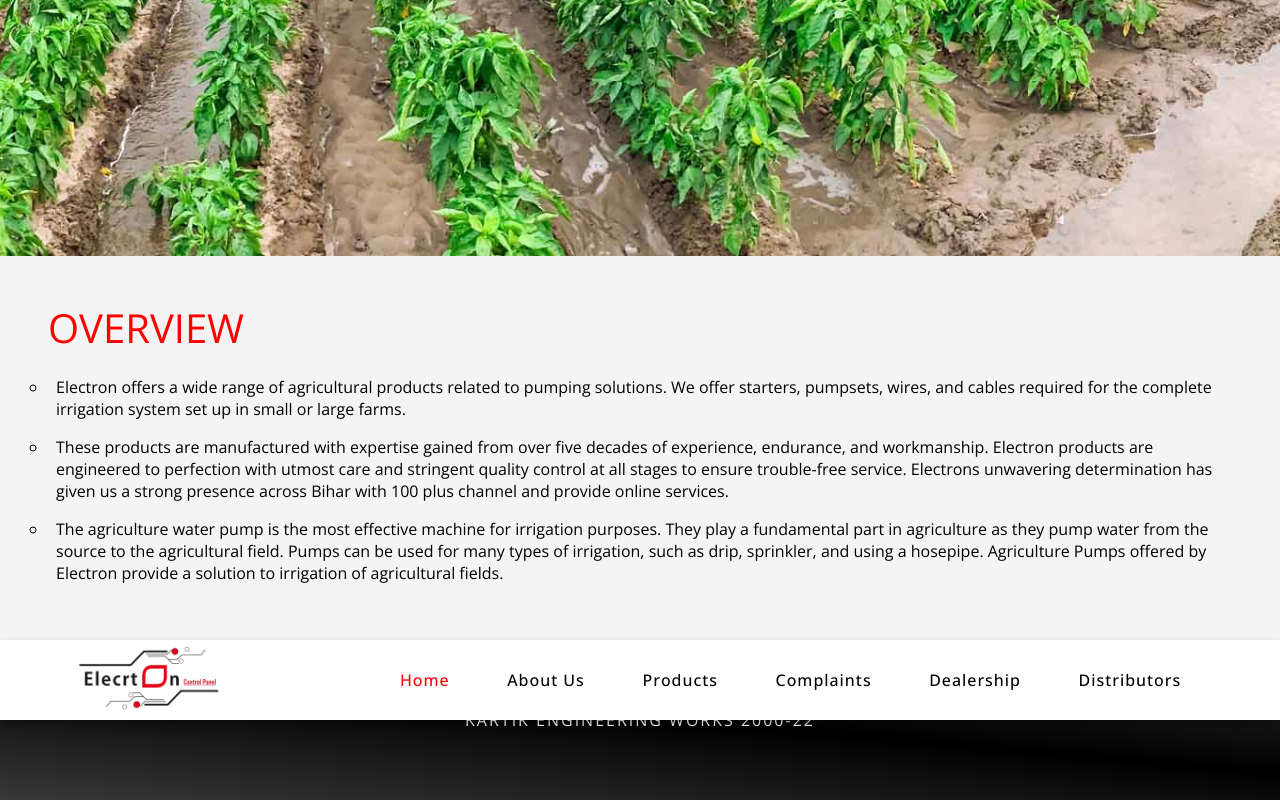
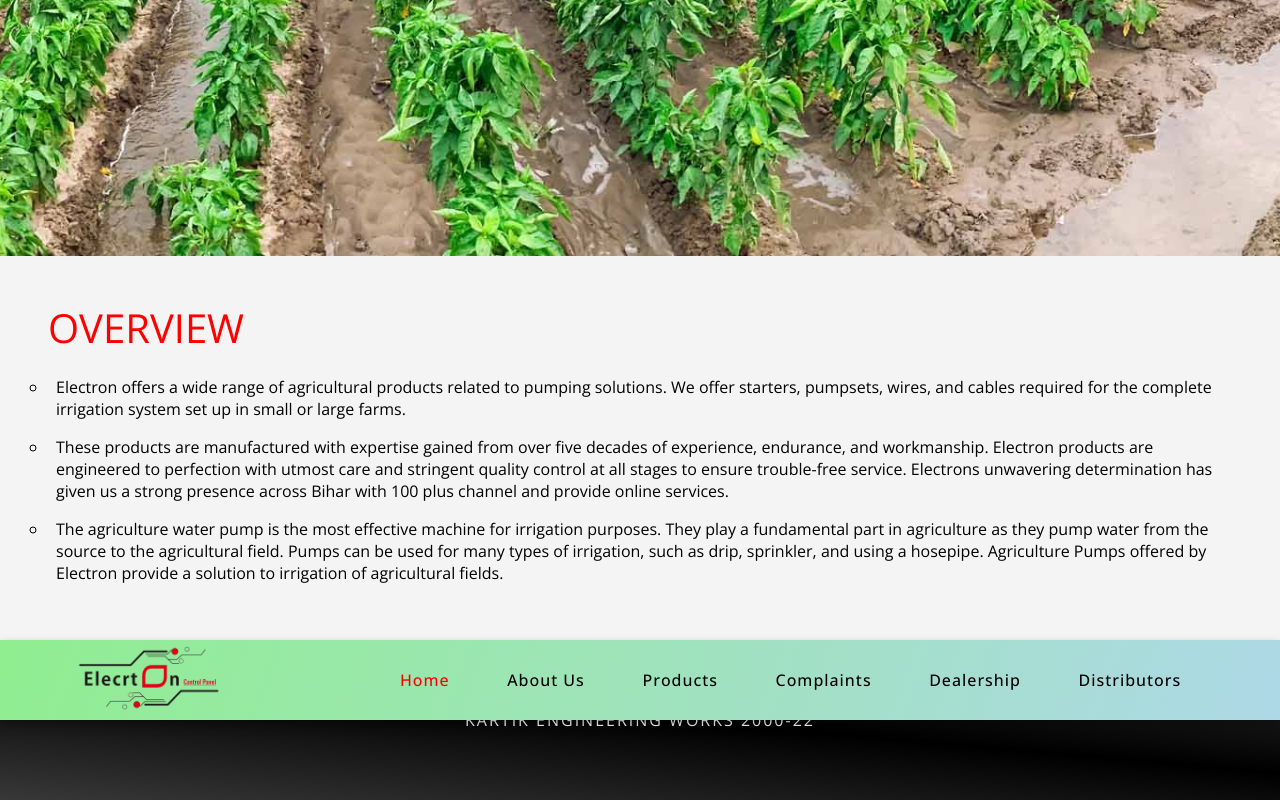
Before and after one commit to lusifer2644A/Electron, a React (Create React App) app: page / in a window 1280 px wide. Shown: the part 544-1344 px from the top of the page. Built offline with nearby package versions, Linux system fonts and the light colour scheme; a web font is replaced by a local one.

Commit message:
Changed Nav Color

```diff
--- a/src/App.css
+++ b/src/App.css
@@ -264,7 +264,7 @@ hr.hrdashed {
 }
 
 .navbar.sticky {
-    background-color: #fff;
+    background: linear-gradient(110deg, lightgreen, lightblue);
     color: #000;
     position: fixed;
     box-shadow: 0 5px 10px rgba(0, 0, 0, 0.3);
```
